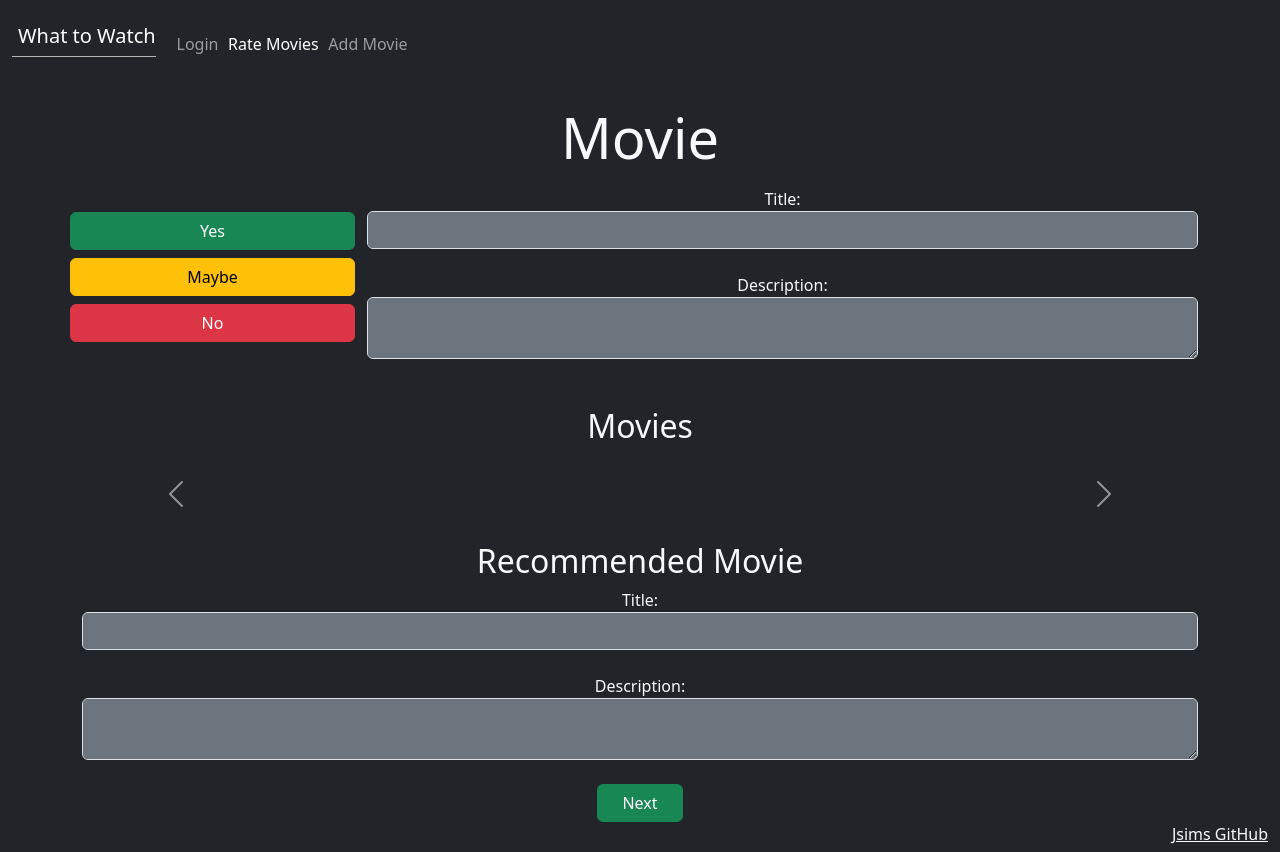
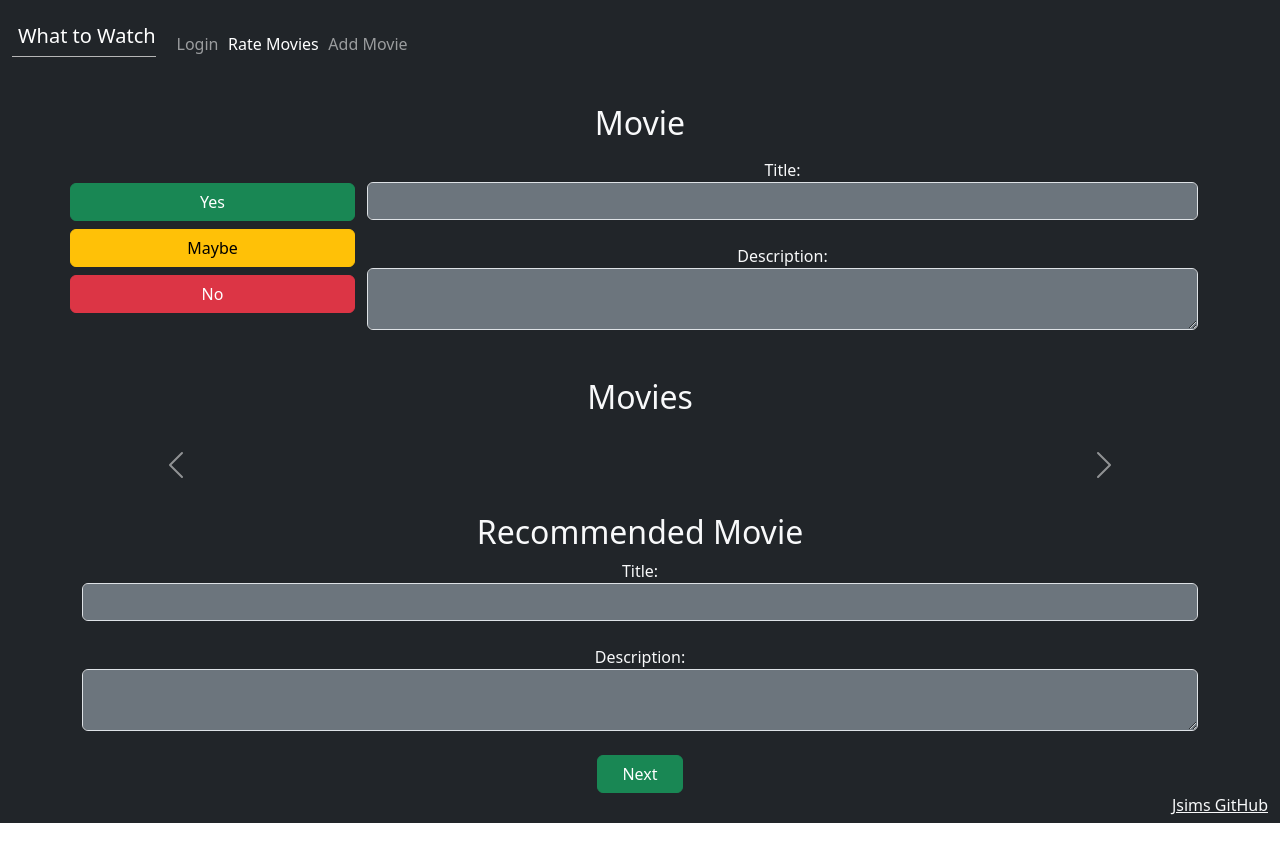
Before and after one commit to Jsims398/startup, a React (Vite) app: page /home in a window 1280 px wide. After the commit the page ends 823 px from the top, so only its background shows below. Built offline with nearby package versions, Linux system fonts and the light colour scheme.

Commit message:
CSS changes wth Bootstrap

```diff
--- a/src/home/home.jsx
+++ b/src/home/home.jsx
@@ -5,7 +5,7 @@ export function Home() {
     <main className="container-fluid text-center">
       <div className="container mt-4">
         <div className="row mb-4">
-          <h1 className="display-4 mb-3">Movie</h1>
+          <h2 className="mb-3">Movie</h2>
           <div className="col-md-3 padding">
             <div className="row gap-2">
               <button className="btn btn-success row-2">Yes</button>
```
